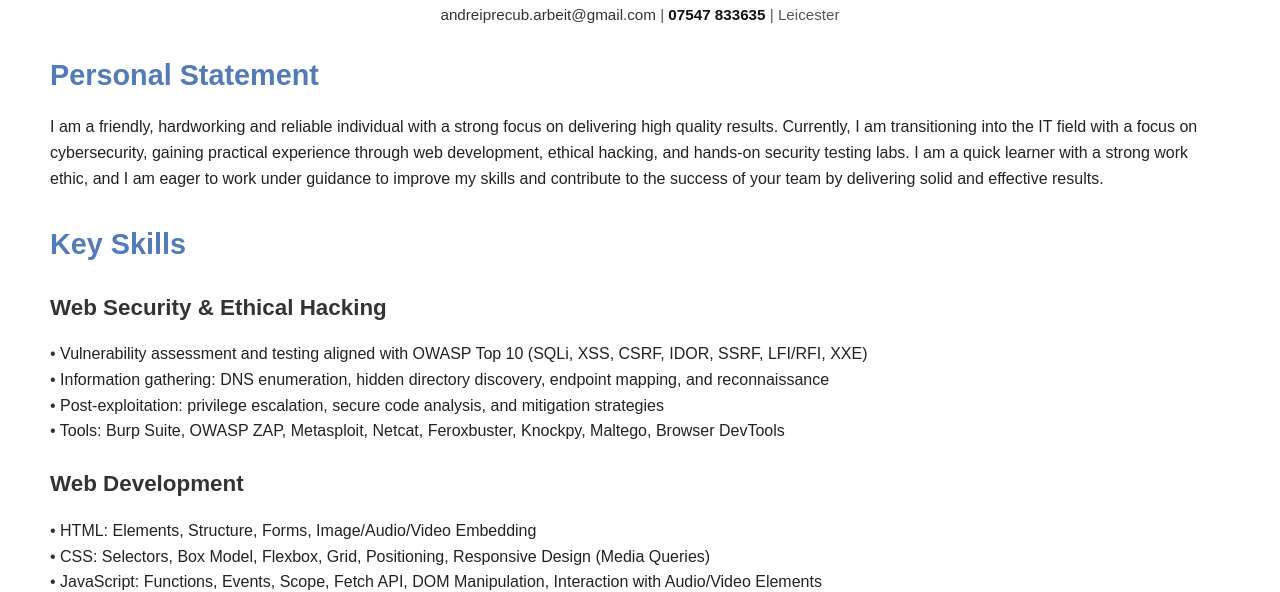
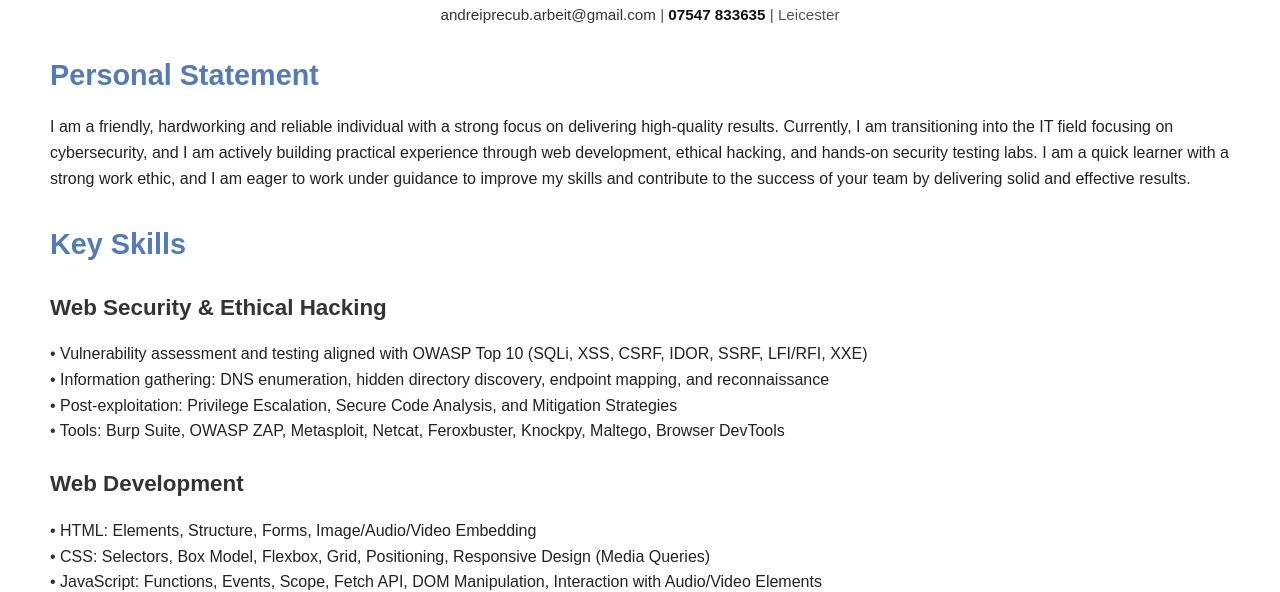
Before and after one commit to G40rc3/AndreiPrecubCV, a plain HTML site: page index.html in a window 1280 px wide. Shown: the part 203-795 px from the top of the page. Drawn offline with Linux system fonts and the light colour scheme.

Commit message:
corrections added

```diff
--- a/index.html
+++ b/index.html
@@ -20,9 +20,12 @@
 
     <section>
       <h2 class="colored-title">Personal Statement</h2>
-      <p>I am a friendly, hardworking and reliable individual with a strong focus on delivering high quality results.
-        Currently, I am transitioning into the IT field with a focus on cybersecurity, gaining practical experience through web development, ethical hacking, and hands-on security testing labs.
-        I am a quick learner with a strong work ethic, and I am eager to work under guidance to improve my skills and contribute to the success of your team by delivering solid and effective results.
+      <p>I am a friendly, hardworking and reliable individual with a strong focus on delivering high-quality results. Currently,
+         I am transitioning into the IT field focusing on cybersecurity,
+         and I am actively building practical experience through web development,
+          ethical hacking, and hands-on security testing labs.
+          I am a quick learner with a strong work ethic, and I am eager to work under guidance to
+          improve my skills and contribute to the success of your team by delivering solid and effective results.
       </p>
     </section>
 
@@ -33,7 +36,7 @@
       <ul>
         <li>Vulnerability assessment and testing aligned with OWASP Top 10 (SQLi, XSS, CSRF, IDOR, SSRF, LFI/RFI, XXE)</li>
         <li>Information gathering: DNS enumeration, hidden directory discovery, endpoint mapping, and reconnaissance</li>
-        <li>Post-exploitation: privilege escalation, secure code analysis, and mitigation strategies</li>
+        <li>Post-exploitation: Privilege Escalation, Secure Code Analysis, and Mitigation Strategies </li>
         <li>Tools: Burp Suite, OWASP ZAP, Metasploit, Netcat, Feroxbuster, Knockpy, Maltego, Browser DevTools</li>
       </ul>
 
@@ -80,9 +83,9 @@
 
       <h3>DHL (via Pertemps Agency) - Warehouse Operative, East Midlands Airport (Mar 2023 - Apr 2024)</h3>
       <ul>
-        <li>Rapidly learned and applied new systems and technologies under time-sensitive conditions.</li>
+        <li>Proven ability to learn and apply new systems and technologies, ensuring accuracy and efficiency in time sensitive conditions.</li>
         <li>Demonstrated troubleshooting skills and escalated workflow issues for timely resolution.</li>
-        <li>Proactively cross-trained across departments to broaden technical knowledge.</li>
+        <li>Proactively requested cross departmental training to broaden technical knowledge.</li>
         <li>Applied analytical thinking to improve efficiency and reduce errors.</li>
         <li>Collaborated with colleagues to resolve technical and operational challenges.</li>
       </ul>
```
